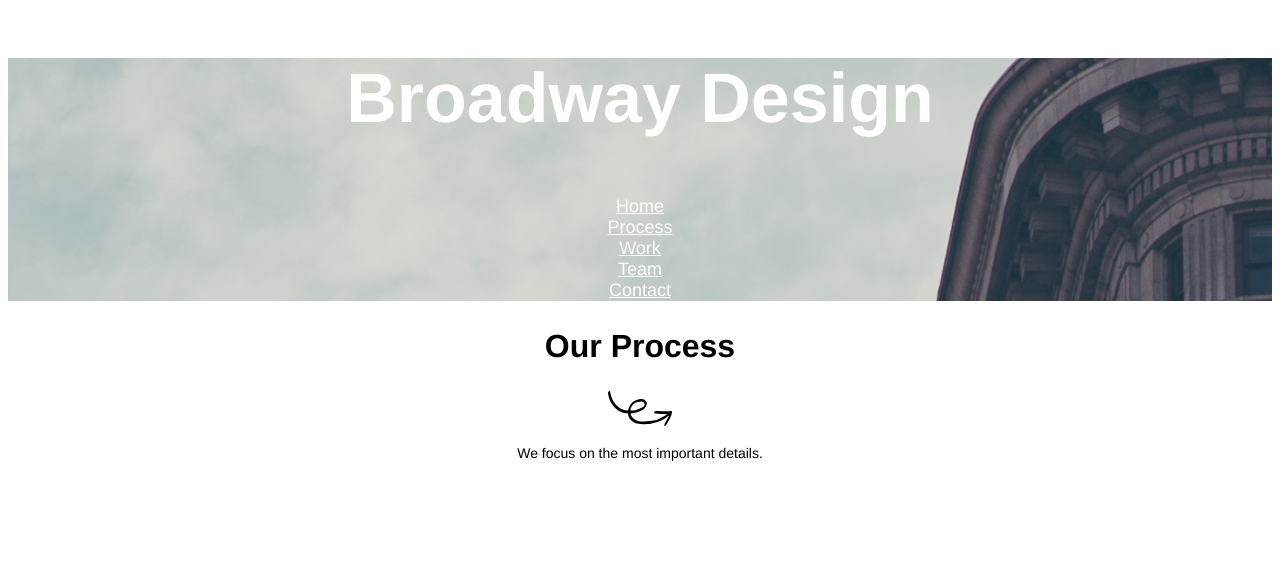
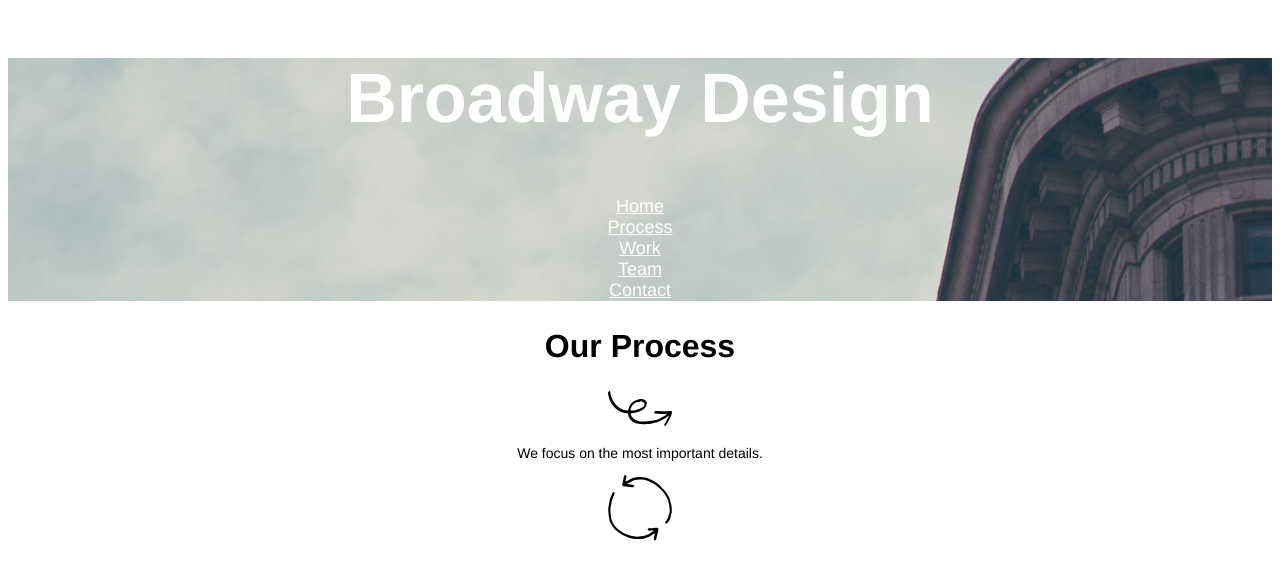
Before and after one commit to recouture/Broadway, a plain HTML site: page index.html in a window 1280 px wide. Drawn offline with Linux system fonts and the light colour scheme; files whose address does not match are found by name.

Commit message:
add understand icon

```diff
--- a/index.html
+++ b/index.html
@@ -21,6 +21,8 @@
            <img src="file:///Users/LanaAlexis/Documents/Projects/Broadway/resources/identify.svg">
            <p>We focus on the most important details.</p>
         </div>
-
+        <div style=work>
+          <img src="./resources/understand.svg"
+        </div>
   </body>
 </html>
```
Also changed, not shown: resources/understand.svg (added).
